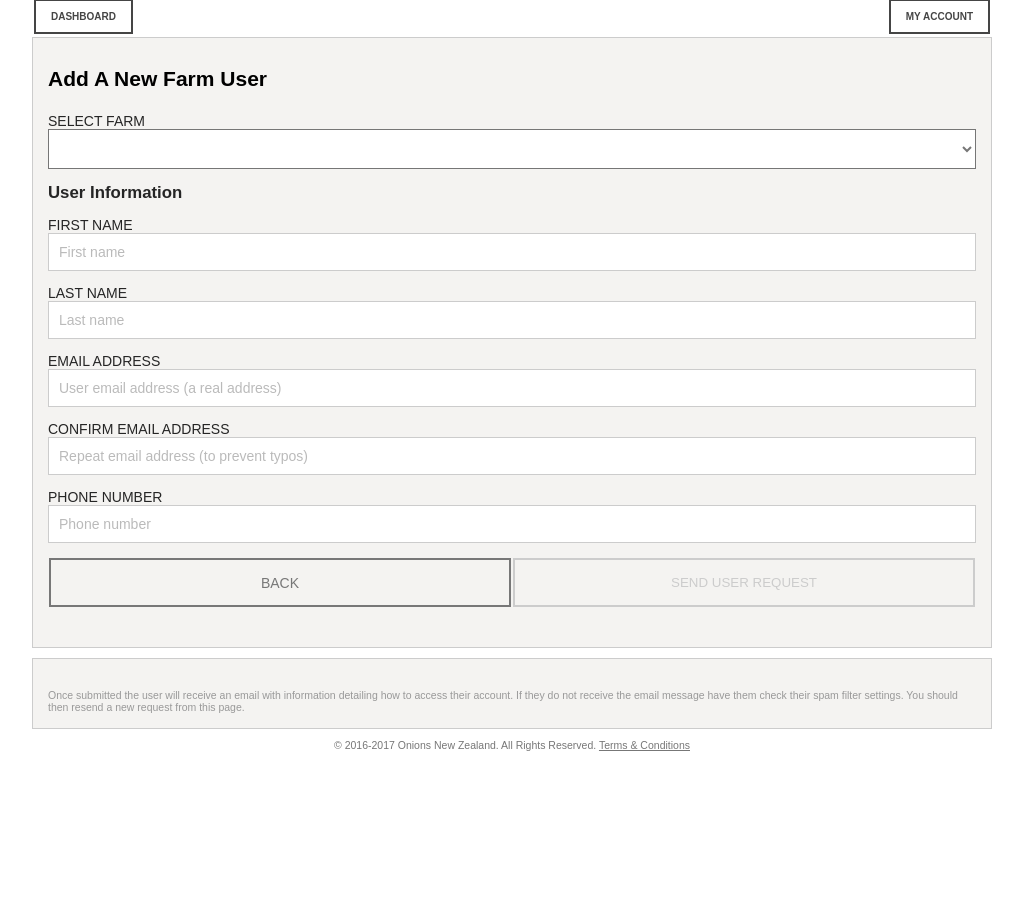
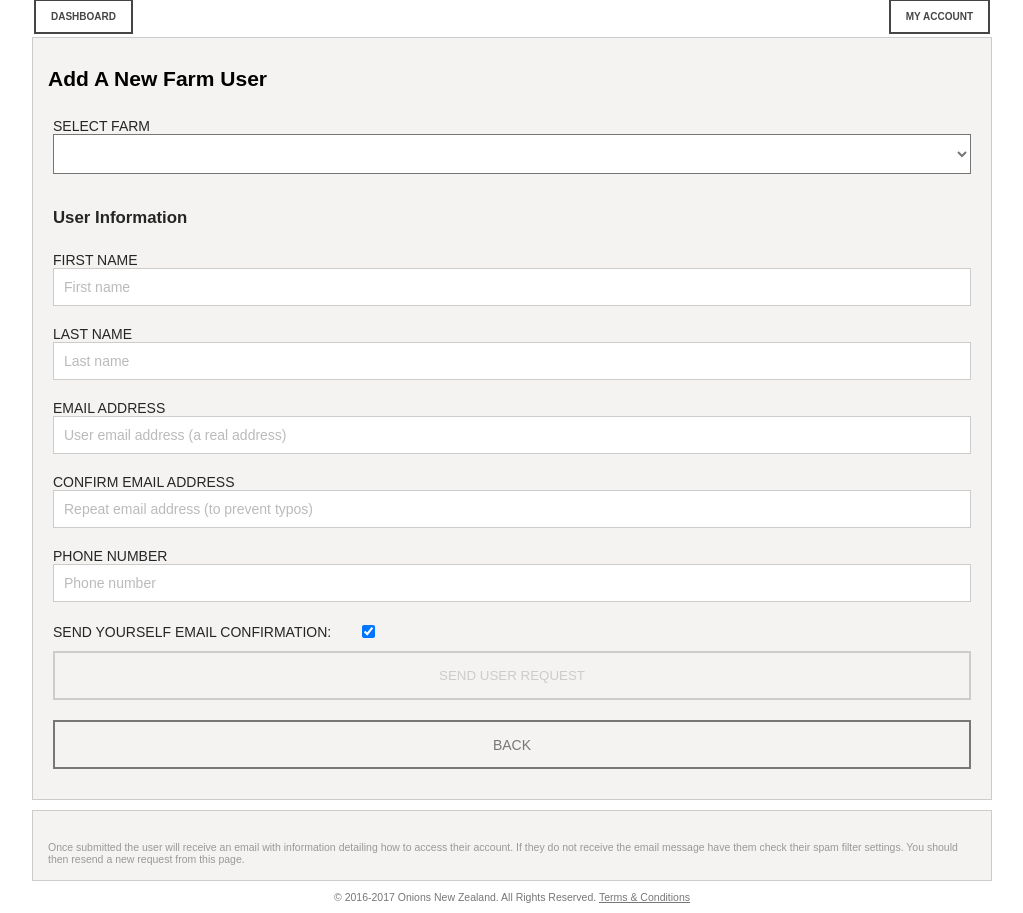
Before and after one commit to JustCreateIT/CropAssessment, a PHP site: template application/view/setup/create/user.php in a window 1280 px wide. Shown: the part 78-991 px from the top of the page, without its empty margins (128-1151 px from the left). Before the commit the page ends 829 px from the top, so only its background shows below. Run offline with PHP 8.4, Linux system fonts and the light colour scheme; the template is opened without the code that fills it, so the values that code supplies are empty; some libraries are stand-ins or nearby versions.

Commit message:
Cosmetic changes to user views

```diff
--- a/application/view/setup/create/user.php
+++ b/application/view/setup/create/user.php
@@ -3,43 +3,44 @@
 	<div class="input-box">
 		<!-- echo out the system feedback (error and success messages) -->
         <div id="feedback_messages"></div>
+		<div class="form_input">
 			<form id="addFarmUser_action" method="post" action="<?php echo Config::get('URL');?>setup/addFarmUser_action">
 			<div><label for="farm_id">Select Farm</label><select name="farm_id" id="farm_id"></select></div>
+				<div>
 				<h2>User Information</h2>
-        <p>
-           <p>
+				</div>
+			   <div>
 					<label>First name</label>
 					<input type="text" placeholder="First name" name="user_first_name" value="" required />
-			</p>
-			<p>
+				</div>
+				<div>
 					<label>Last name</label>
 					<input type="text" placeholder="Last name" name="user_last_name" value="" required />
-			</p>
-			<p>
+				</div>
+				<div>
 					<label>Email address</label>
 					<input type="text" placeholder="User email address (a real address)" name="user_email" value="" required />
-			</p>
-			<p>
+				</div>
+				<div>
 					<label>Confirm Email address</label>
 					<input type="text" placeholder="Repeat email address (to prevent typos)" name="user_email_repeat" value="" required />
-			</p>
-			<p>
+				</div>
+				<div>
 					<label>Phone number</label>
 					<input type="text" placeholder="Phone number" name="user_phone_number" value="" />
-			</p>
-
-			<div class="submit_float_left">
-				<div class="app-button" style="margin:0; padding:0;">
+				</div>
+				<div>
+					<span ><label for="send_details_self" style="width:280px; margin: 0 auto;">Send yourself email confirmation:</label><input type="checkbox" name="send_details_self" id="send_details_self" value="" checked></span>
+				</div>
+				<div class="submit" >
+					<input class="submit" type="submit" id="btnSubmit" value="Send User Request" <?php if((Session::get("user_account_type") == 1 || Session::get("user_account_type") == 5)){ echo 'disabled style="color: #ccc; background-color: transparent; border: 2px solid #ccc;"'; } ?>/>
+				</div>
+			</form>
+			<div class="app-button" style="margin:0 auto;">
 				<a href="<?php echo Config::get('URL'); ?>setup">Back</a>
 			</div>
+			<input type="hidden" name="farm_details" id="farm_details" value='<?php echo $this->farm_details; ?>'>
 		</div>
-			<div class="submit_float_left">
-				<input class="disabled" type="submit" id="btnSubmit" value="Send User Request" <?php if((Session::get("user_account_type") == 1 || Session::get("user_account_type") == 5)){ echo 'disabled style="color: #ccc; background-color: transparent; border: 2px solid #ccc;"'; } ?>/>
-			</div>
-			<div style="clear:both;"></div>
-		</form>
-		<input type="hidden" name="farm_details" id="farm_details" value='<?php echo $this->farm_details; ?>'>
-		</p>
     </div>
 </div>
 <div id="loader_icon" style="display:none;"><img src="<?php echo Config::get('URL'); ?>images/ajax-loader.gif" /></div>
```
Also changed, not shown: 1 other file. Lines whose indentation alone changed are shown as unchanged.
